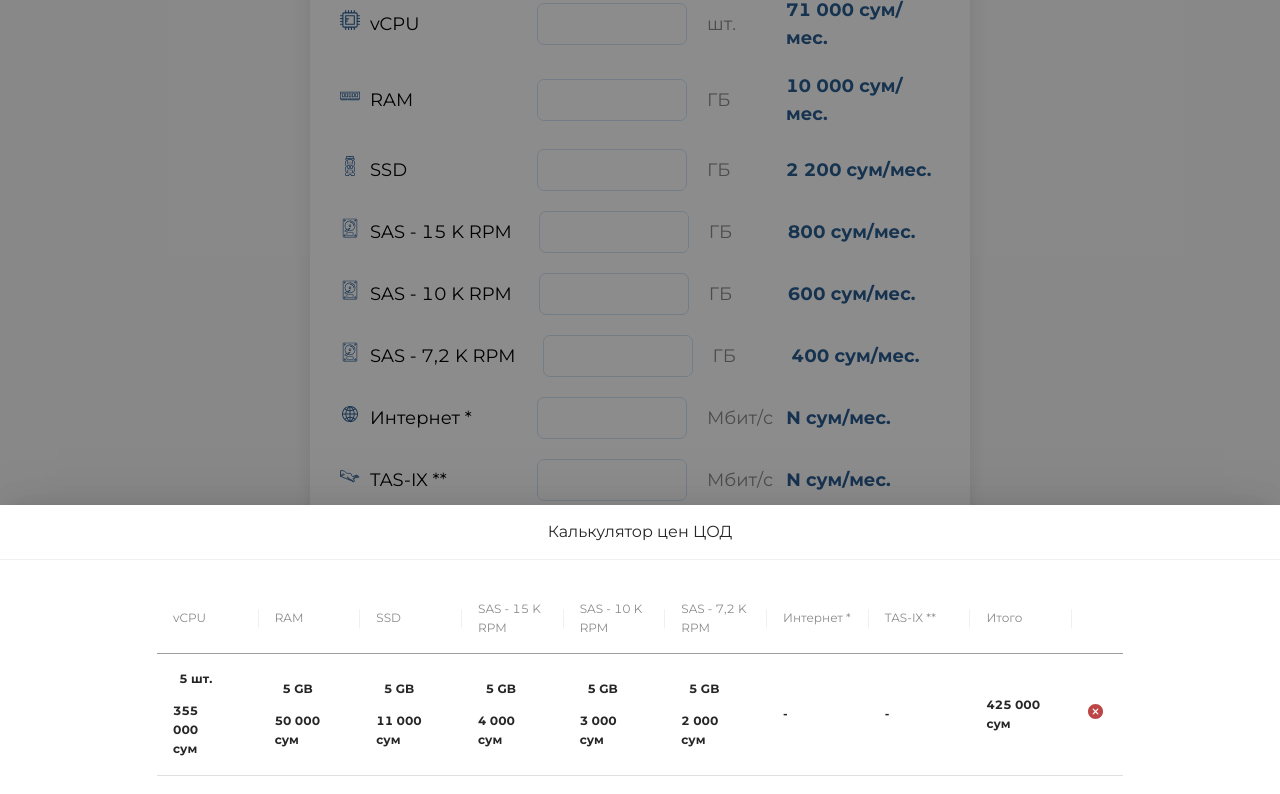
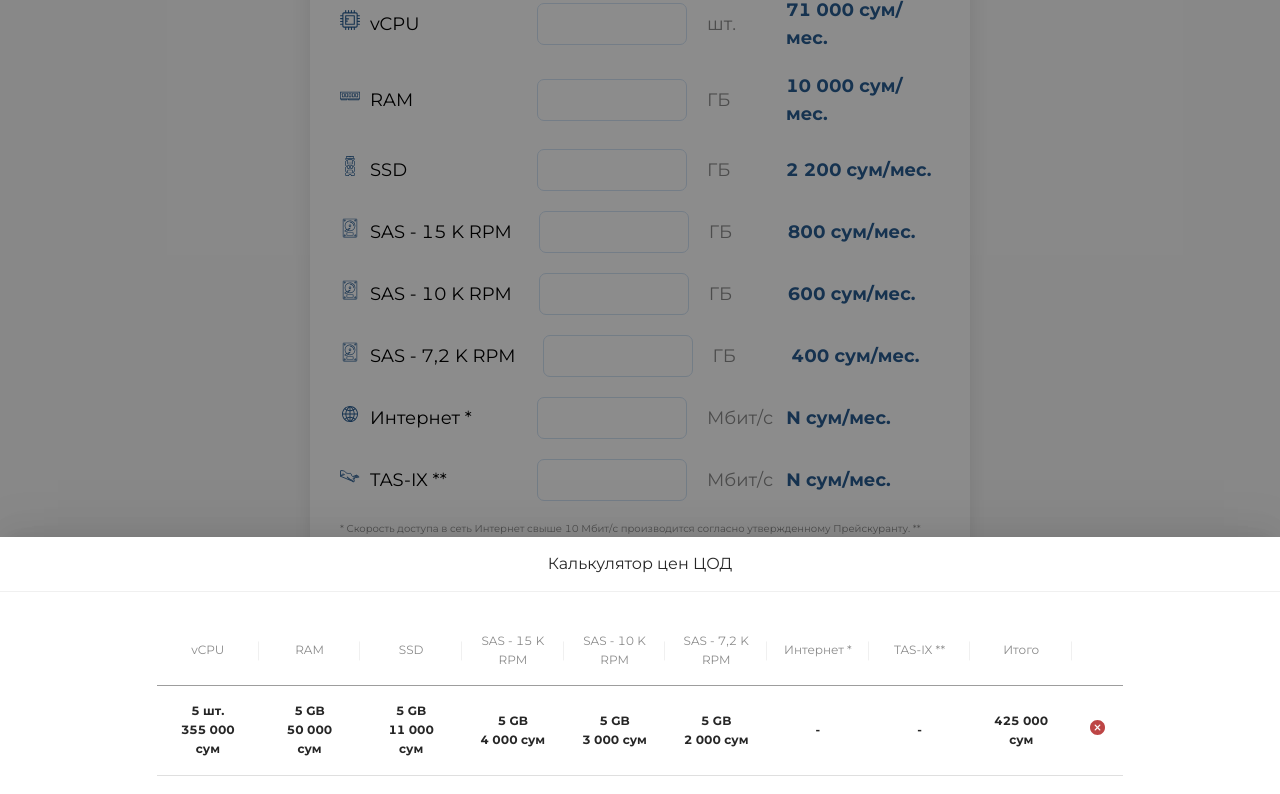
Before and after one commit to TheFunniest/uzonlineCalc, a React (Create React App) app: page / in a window 1280 px wide. Both pictures are taken after typing "5", "5", "5", "5", "5", "5" into the empty fields and a click on the button "ДОБАВИТЬ". Shown: the part 241-1035 px from the top of the page. Built offline with nearby package versions, Linux system fonts and the light colour scheme.

Commit message:
minor improvements

```diff
--- a/src/components/BottomDrawer/index.js
+++ b/src/components/BottomDrawer/index.js
@@ -85,9 +85,6 @@ const BottomDrawer = ({ visible, onClose }) => {
       ) : (
         <div
           className="editable-cell-value-wrap"
-          style={{
-            paddingRight: 24,
-          }}
           onClick={toggleEdit}
         >
           {children}
@@ -130,7 +127,6 @@ const BottomDrawer = ({ visible, onClose }) => {
           <p
             style={{
               textAlign: "center",
-              height: 32,
             }}
           >
             {item + " " + type}
--- a/src/components/BottomDrawer/styles.scss
+++ b/src/components/BottomDrawer/styles.scss
@@ -2,6 +2,7 @@ thead > tr > .ant-table-cell {
   background-color: #fff !important;
   color: #8b8b8b !important;
   font-size: 12px;
+  text-align: center;
   border-color: #9d9d9d !important;
 }
 
@@ -9,6 +10,7 @@ tbody > tr > .ant-table-cell {
   font-weight: bold;
   font-size: 12px;
   border-color: #dfdfdf;
+  text-align: center;
 }
 
 .delete-modal {
@@ -49,3 +51,8 @@ tbody > tr > .ant-table-cell {
     }
   }
 }
+
+
+.editable-cell-value-wrap {
+  text-align: center;
+}
--- a/src/components/CalcForm/index.js
+++ b/src/components/CalcForm/index.js
@@ -34,13 +34,8 @@ const CalcForm = () => {
     return summ === 0 ? (
       "-"
     ) : (
-      <div>
-        <p
-          style={{
-            textAlign: "center",
-            height: 32
-          }}
-        >
+      <div className="column-item">
+        <p>
           {value + " " + type}
         </p>
         <p>{numberWithSpaces(summ)}</p>
@@ -224,8 +219,7 @@ const CalcForm = () => {
                 const createdAt = calcCreatedAt();
                 // const internet = values.internet ? values.internet: 0;
                 // const tasix = values.tasix ? values.tasix * 100 : 0;
-                const overall =
-                  vcpu + ram + ssd + sas15k + sas10k + sas7k;
+                const overall = vcpu + ram + ssd + sas15k + sas10k + sas7k;
                 const calculation = {
                   key: uuid(),
                   vcpu: calcValue(values.vcpu, vcpu, "шт."),
--- a/src/components/CalcForm/styles.scss
+++ b/src/components/CalcForm/styles.scss
@@ -121,3 +121,9 @@
     margin-bottom: 0;
   }
 }
+
+.column-item {
+  & > p {
+    text-align: center;
+  }
+}
```
Also changed, not shown: 1 other file (tests, documents, lock files or other folders).
